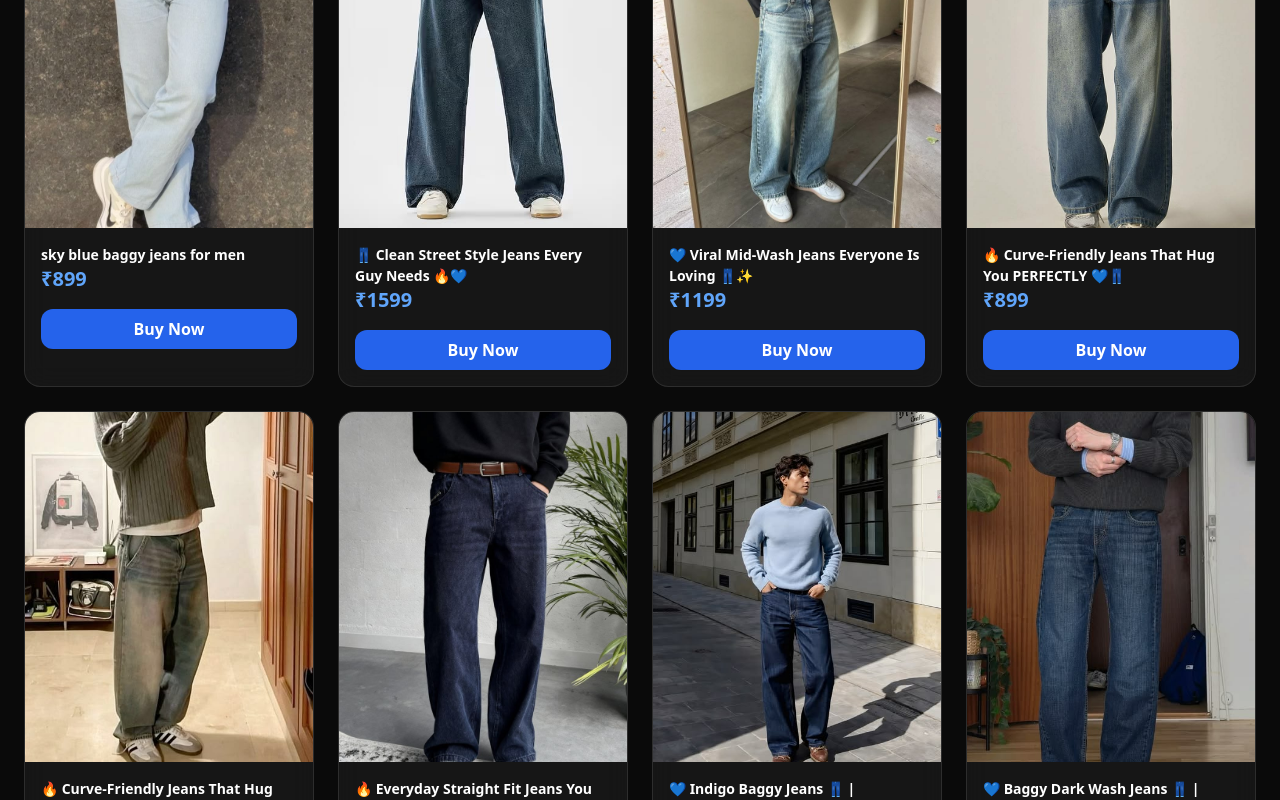
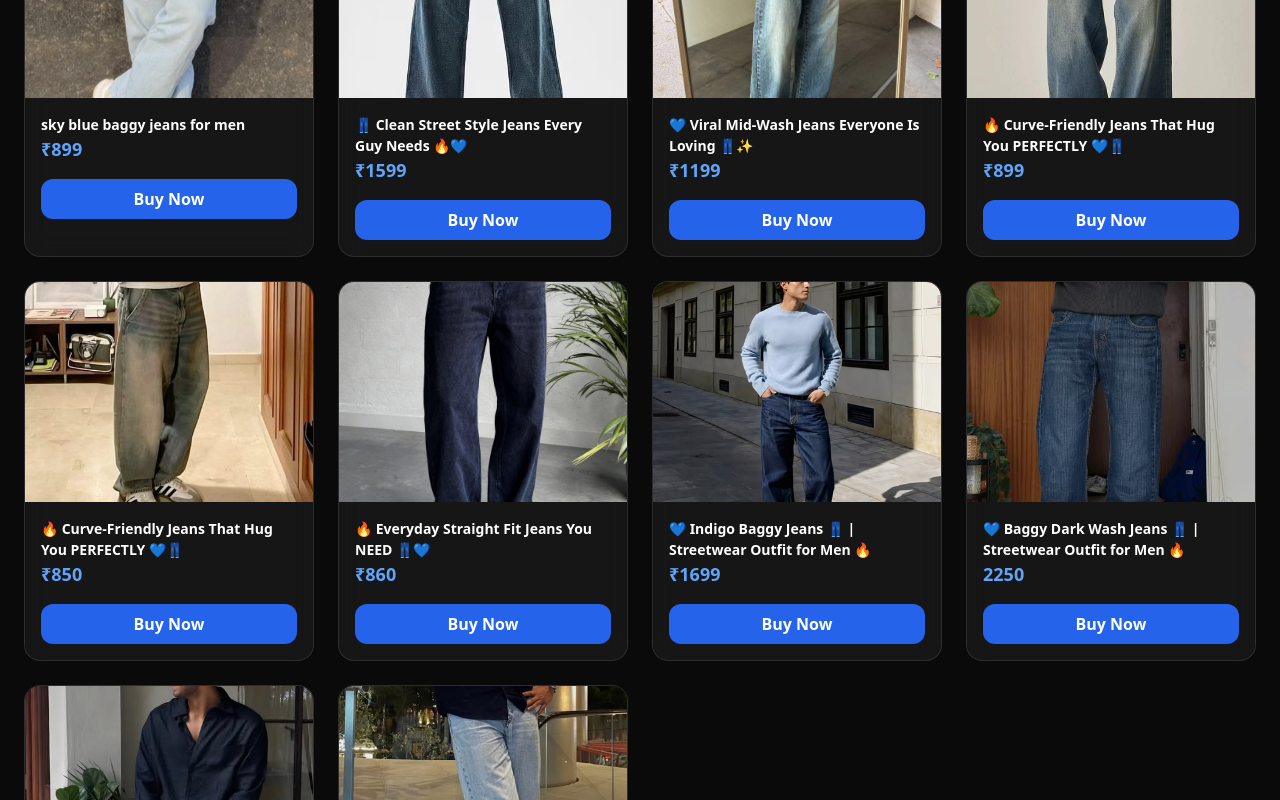
Before and after one commit to Harsh8503/trendcart, a React (Vite) app: page /fashion in a window 1280 px wide. Shown: the part 1080-1880 px from the top of the page. Built offline with nearby package versions, Linux system fonts and the light colour scheme.

Commit message:
Update ProductCard.jsx

```diff
--- a/src/components/ProductCard.jsx
+++ b/src/components/ProductCard.jsx
@@ -10,7 +10,7 @@ export default function ProductCard({ title, image, price, link, tag, imgClass }
       )}
 
       {/* IMAGE */}
-      <div className="relative h-[220px] sm:h-[350px] w-full overflow-hidden bg-[#111]">
+      <div className="relative h-[220px] sm:h-[220px] w-full overflow-hidden bg-[#111]">
         <img
           src={image}
           alt={title}
@@ -24,7 +24,7 @@ export default function ProductCard({ title, image, price, link, tag, imgClass }
           {title}
         </h3>
 
-        <p className="text-blue-400 font-bold mt-1 sm:mt-0 text-base sm:text-xl">
+        <p className="text-blue-400 font-bold mt-1 sm:mt-0 text-base sm:text-lg">
           {price}
         </p>
 
```
